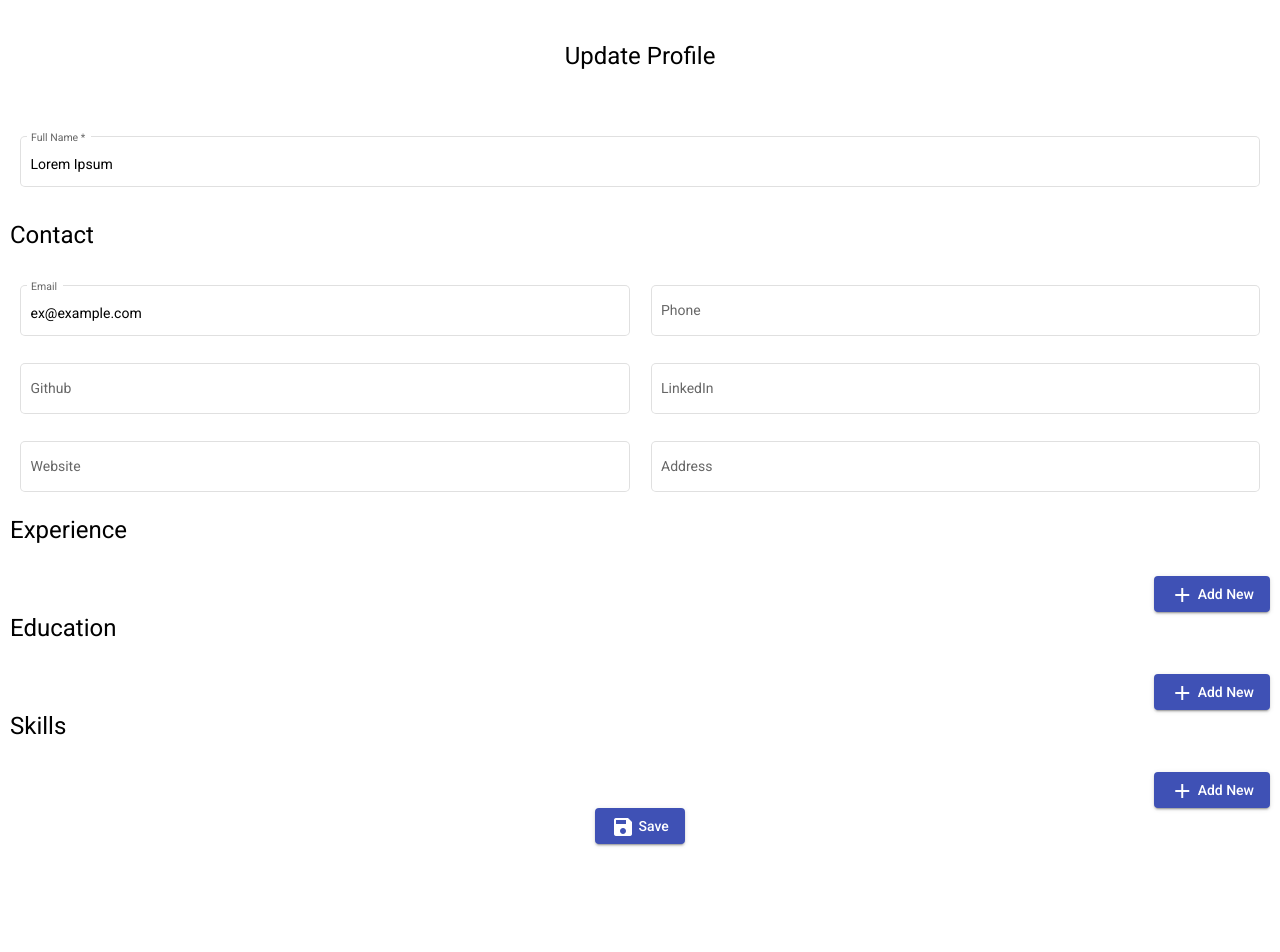
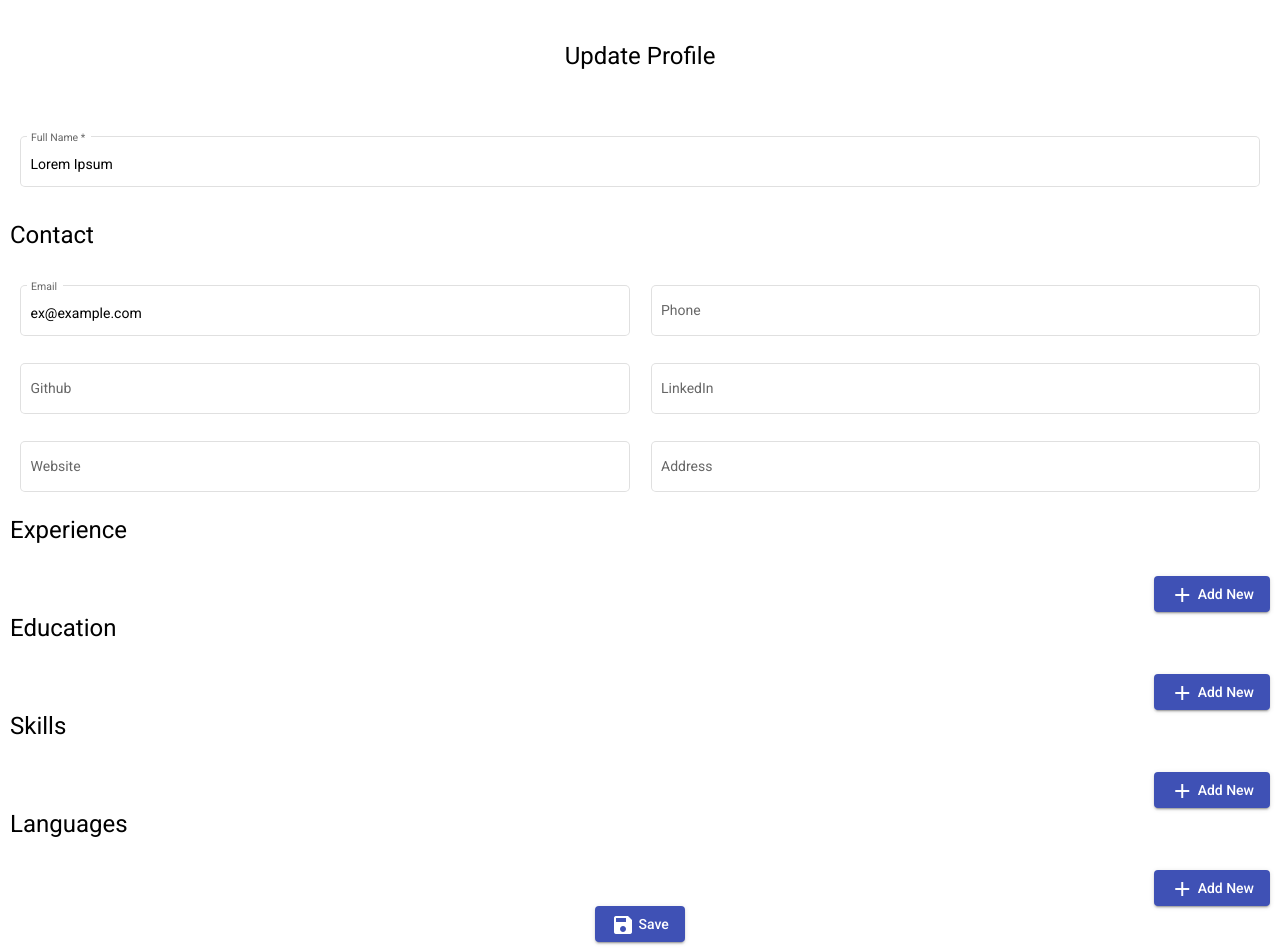
Before and after one commit to farhantanvirtushar/resume-builder, an Angular app: page /update-profile in a window 1280 px wide. Shown: the top 952 px of the page. Before the commit the page ends 874 px from the top, so only its background shows below. Built offline with nearby package versions, Linux system fonts and the light colour scheme.

Commit message:
Add language update feature in profile update page

```diff
--- a/src/app/pages/update-profile/update-profile.component.html
+++ b/src/app/pages/update-profile/update-profile.component.html
@@ -347,6 +347,68 @@
         </div>
       </ng-container>
 
+      <div class="sub-title mat-h1">Languages</div>
+
+      <ng-container formArrayName="languages">
+        <ng-container
+          class="language"
+          *ngFor="
+            let language of this.getFormControlLanguages().controls;
+            let i = index
+          "
+        >
+          <ng-container formGroupName="{{ i }}">
+            <div class="form-group-menu form-group-margin-top">
+              <button
+                mat-icon-button
+                type="button"
+                color="warn"
+                (click)="removeLanguage(i)"
+              >
+                <mat-icon>delete</mat-icon>
+              </button>
+            </div>
+            <mat-grid-list
+              cols="6"
+              rowHeight="77px"
+              (window:resize)="onResize($event)"
+            >
+              <mat-grid-tile [colspan]="col_span">
+                <mat-form-field appearance="outline">
+                  <mat-label>Name</mat-label>
+                  <input matInput formControlName="name" type="text" />
+                </mat-form-field>
+              </mat-grid-tile>
+
+              <mat-grid-tile [colspan]="col_span">
+                <div class="slider-container">
+                  <mat-label>Proficiency</mat-label>
+                  <input
+                    type="range"
+                    min="1"
+                    max="100"
+                    formControlName="proficiency"
+                    [matTooltip]="getToolTipText(language.get('proficiency')?.value)"
+                    class="slider"
+                    id="myRange"
+                  >
+                </div>
+              </mat-grid-tile>
+            </mat-grid-list>
+          </ng-container>
+        </ng-container>
+        <div class="form-group-menu">
+          <button
+            type="button"
+            mat-raised-button
+            color="primary"
+            (click)="addLanguage()"
+          >
+            <mat-icon class="material-icons-filled">add </mat-icon>
+            Add New
+          </button>
+        </div>
+      </ng-container>
       <button mat-raised-button color="primary" type="submit">
         <mat-icon class="material-icons-filled">save </mat-icon>
         Save
--- a/src/app/pages/update-profile/update-profile.component.ts
+++ b/src/app/pages/update-profile/update-profile.component.ts
@@ -82,7 +82,14 @@ export class UpdateProfileComponent implements OnInit {
           });
         })
       ),
-      languages: [this.user.languages],
+      languages: this.fb.array(
+        this.user.languages.map((language) => {
+          return this.fb.group({
+            name: language.name,
+            proficiency: language.proficiency,
+          });
+        })
+      ),
       contact: this.fb.group({
         email: [this.user.contact.email],
         phone: [this.user.contact.phone],
@@ -114,6 +121,9 @@ export class UpdateProfileComponent implements OnInit {
 
   getFormControlSkills(): FormArray {
     return this.userProfileForm.controls['skills'] as FormArray;
+  }
+  getFormControlLanguages(): FormArray {
+    return this.userProfileForm.controls['languages'] as FormArray;
   }
   addExperience() {
     const experience = this.fb.group({
@@ -169,6 +179,20 @@ export class UpdateProfileComponent implements OnInit {
     (this.userProfileForm.controls['skills'] as FormArray).removeAt(index);
   }
 
+  addLanguage() {
+    const language = this.fb.group({
+      name: [''],
+      proficiency: [50.0],
+    });
+
+    (this.userProfileForm.controls['languages'] as FormArray).push(language);
+
+  }
+
+  removeLanguage(index: number) {
+    (this.userProfileForm.controls['languages'] as FormArray).removeAt(index);
+  }
+
   formatLabel(value: number): string {
     if (value >= 1) {
       return Math.round(value) + '%';
```
